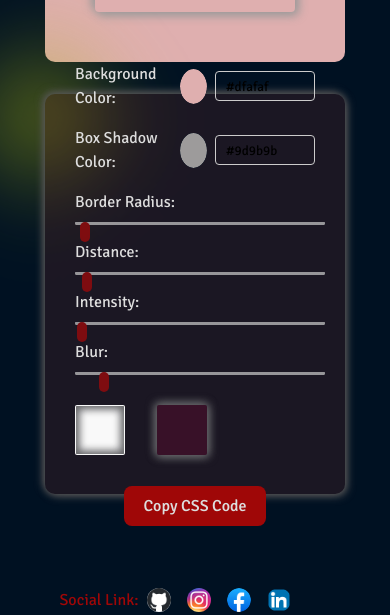
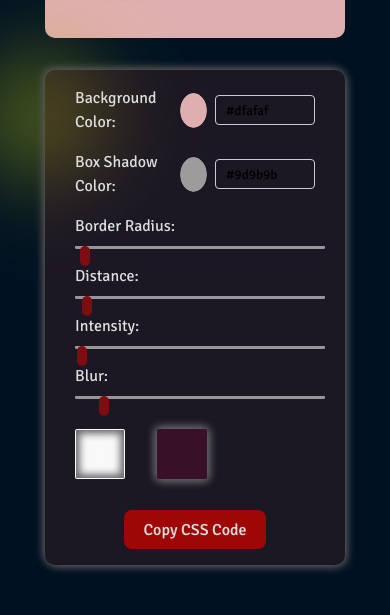
Before and after one commit to UIBoxx/ui-boxx, a React (Vite) app: page /neumorphic-effect-generator in a window 390 px wide. Shown: the part 429-1044 px from the top of the page. Built offline with nearby package versions, Linux system fonts and the light colour scheme.

Commit message:
initial commit

```diff
--- a/src/components/GlassMorphic/glassmorphic.css
+++ b/src/components/GlassMorphic/glassmorphic.css
@@ -29,7 +29,8 @@
 }
 
 .g-right {
-  height: 400px;
+  min-height: 300px;
+  padding: 2rem 0;
   width: 300px;
   border-radius: 10px;
   display: flex;
@@ -114,6 +115,10 @@
 
 
 @media (max-width: 600px) {
+  .g-body {
+    min-height: 80vh;
+    padding: 2rem 0;
+  }
     .box-1{
         left: 0;
         bottom: 0;
--- a/src/components/LandingPage/landingpage.css
+++ b/src/components/LandingPage/landingpage.css
@@ -34,6 +34,7 @@
 .l-intro-left h2{
     font-size: 3rem;
     font-weight: 400;
+    color: #ddd;
 }
 .l-intro-left p{
     color: #ddd;
--- a/src/components/NeuMorphic/neumorphic.css
+++ b/src/components/NeuMorphic/neumorphic.css
@@ -56,7 +56,8 @@
   }
 
   .neu-right {
-    height: 400px;
+    min-height: 400px;
+    padding: 1rem 0;
     width: 300px;
     border-radius: 10px;
     display: flex;
@@ -138,6 +139,9 @@
   }
 
   @media (max-width: 600px) {
+    .neu-body{
+      padding: 2em 0;
+    }
     .n-box1{
         left: 0;
         top: 60%;
--- a/src/components/SVGShapeGen/svgShapeGen.css
+++ b/src/components/SVGShapeGen/svgShapeGen.css
@@ -50,7 +50,8 @@
 }
 
 .svg-right {
-  height: 400px;
+  min-height: 400px;
+  padding: 1rem 0;
   width: 300px;
   border-radius: 10px;
   display: flex;
@@ -96,6 +97,9 @@
 }
 
 @media (max-width: 600px) {
+  .svg-body{
+    padding: 2rem 0;
+  }
     .svg-card-1{
 
         left: 150px;
--- a/src/components/tools/tools.css
+++ b/src/components/tools/tools.css
@@ -134,6 +134,9 @@
 }
 
 @media (max-width: 600px) {
+    .tools-body{
+        padding: 2rem 0;
+    }
     .shapes1{
         left: 10px;
         bottom: -150px;
```
